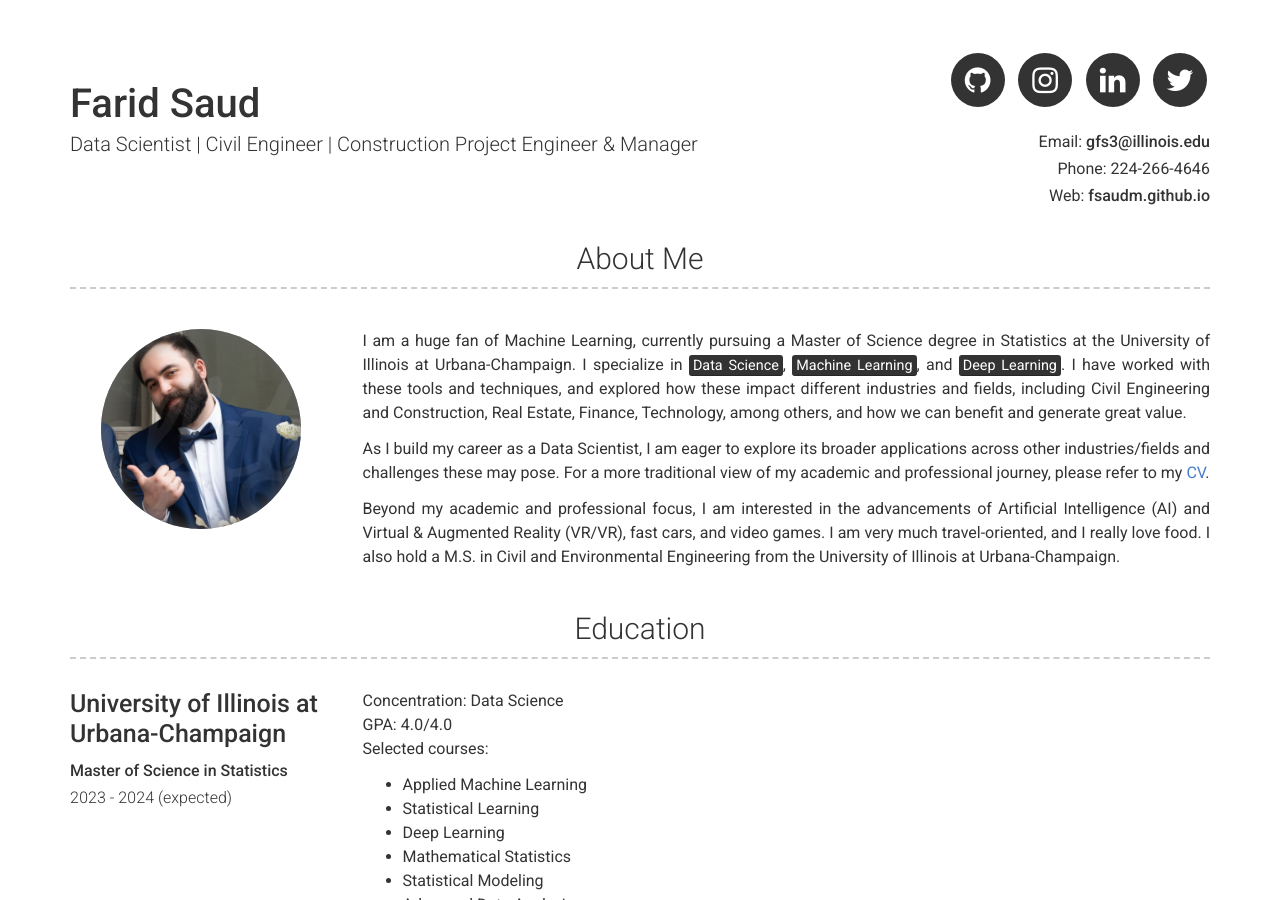
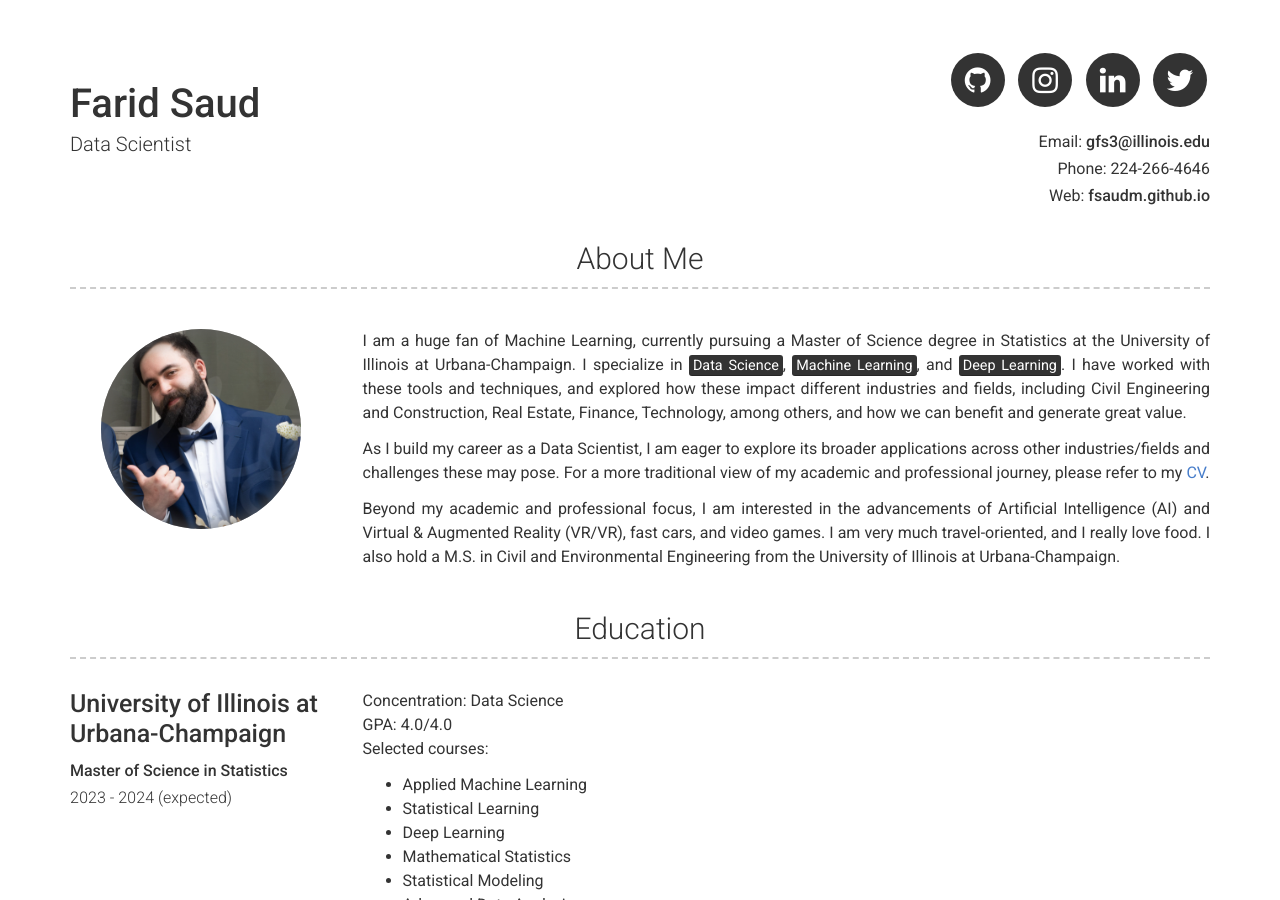
Before and after one commit to fsaudm/fsaudm.github.io, a Jekyll site: the page built from index.md, in a window 1280 px wide and 900 px high. Built offline with Jekyll 4.4.1, drawn with Linux system fonts in a browser that asks for light colours.

Commit message:
Refactor skills section for better organization and readability

```diff
--- a/_config.yml
+++ b/_config.yml
@@ -9,7 +9,7 @@ darkmode: never
 
 # Personal info
 name: Farid Saud
-title: Data Scientist | Civil Engineer | Construction Project Engineer & Manager
+title: Data Scientist
 email: gfs3@illinois.edu
 phone: 224-266-4646
 website: fsaudm.github.io
--- a/_includes/skills.html
+++ b/_includes/skills.html
@@ -95,10 +95,10 @@
     <br>
 
     <!-- Data Visualization and BI -->
-    <div class="col-xs-12 col-sm-4 col-md-3 col-print-12 left-column">
+    <div class="col-xs-8 col-print-8 left-column">
       <h4>Data Visualization and BI</h4>
     </div>
-    <div class="col-xs-12 col-sm-8 col-md-9 col-print-12">
+    <div class="col-xs-8 col-print-8">
       <ul>
         {% for skill in site.data.skills.data_visualization_and_bi %}
           <li>
```
